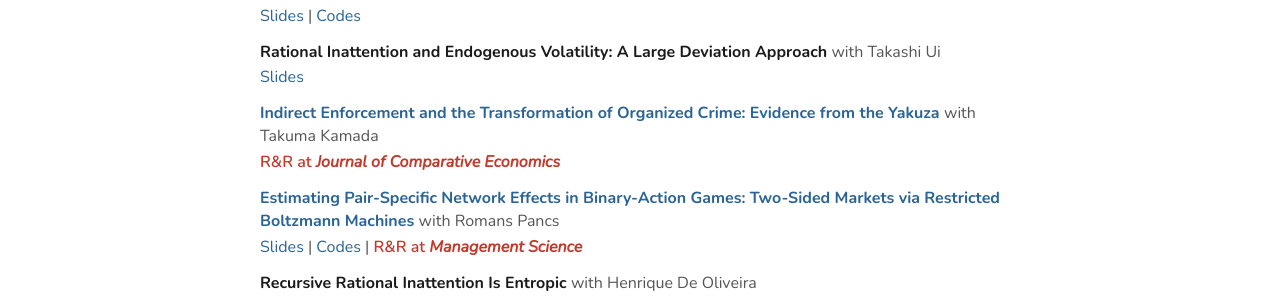
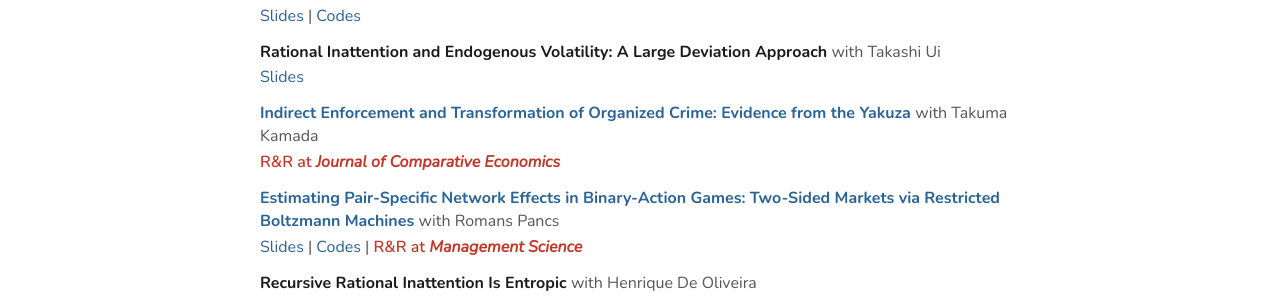
Before and after one commit to tetsuyahoshino137/tetsuyahoshino137.github.io, a Jekyll site: the page built from index.md, in a window 1280 px wide. Shown: the part 574-870 px from the top of the page. Built offline with Jekyll 4.4.1, drawn with Linux system fonts in a browser that asks for light colours.

Commit message:
Update index.md

```diff
--- a/index.md
+++ b/index.md
@@ -37,7 +37,7 @@ title: Home
         <div class="paper-sub"><a href="slides/HoshinoUi_BRIC.pdf">Slides</a></div>
       </li>
       <li>
-        <div class="paper-title"><a href="papers/HoshinoKamada260125.pdf">Indirect Enforcement and the Transformation of Organized Crime: Evidence from the Yakuza</a> <span class="authors">with Takuma Kamada</span></div>
+        <div class="paper-title"><a href="papers/HoshinoKamada260125.pdf">Indirect Enforcement and Transformation of Organized Crime: Evidence from the Yakuza</a> <span class="authors">with Takuma Kamada</span></div>
         <div class="paper-pub"><span class="badge">R&amp;R at <em>Journal of Comparative Economics</em></span></div>
       </li>
       <li>
```
